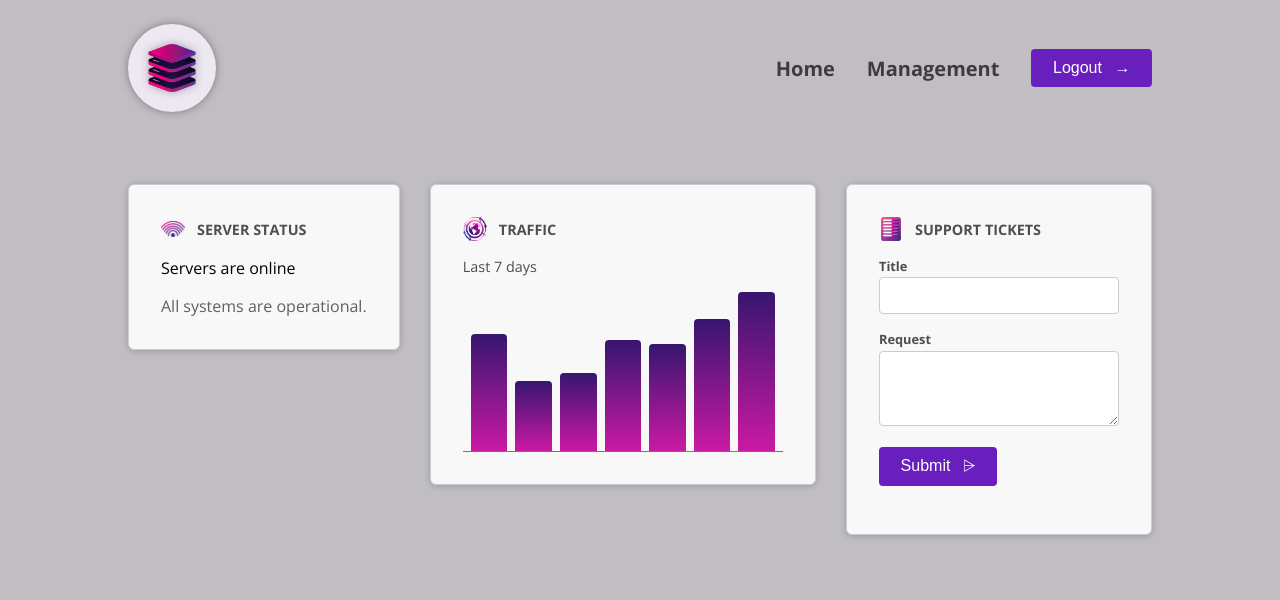
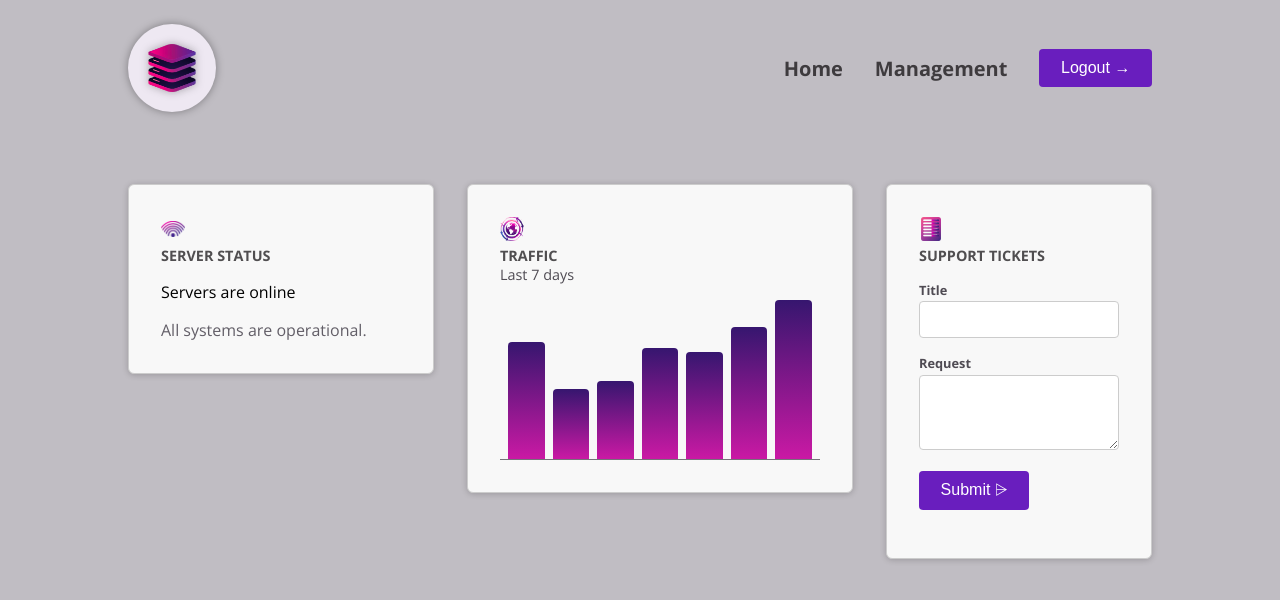
Before and after one commit to anonymouspilotbr/stats-dashboard-app, an Angular app: page / in a window 1280 px wide. Shown: the top 600 px of the page. Built offline with nearby package versions, Linux system fonts and the light colour scheme.

Commit message:
[v008] Host elements

```diff
--- a/src/app/dashboard/dashboard-item/dashboard-item.component.css
+++ b/src/app/dashboard/dashboard-item/dashboard-item.component.css
@@ -1,4 +1,4 @@
-.dashboard-item {
+:host {
   display: block;
   padding: 1rem;
   border: 1px solid #ccc;
@@ -7,7 +7,7 @@
   box-shadow: 0 1px 6px 0 rgba(0, 0, 0, 0.2);
 }
 
-.dashboard-item header {
+:host {
   display: flex;
   padding: 0;
   gap: 0.75rem;
@@ -15,7 +15,7 @@
   margin-bottom: 1rem;
 }
 
-.dashboard-item header img {
+:host header img {
   width: 1.5rem;
   height: 1.5rem;
   object-fit: contain;
@@ -29,7 +29,7 @@ h2 {
 }
 
 @media (min-width: 768px) {
-  .dashboard-item {
+  :host {
     padding: 2rem;
   }
 }
--- a/src/app/dashboard/dashboard-item/dashboard-item.component.html
+++ b/src/app/dashboard/dashboard-item/dashboard-item.component.html
@@ -1,4 +1,3 @@
-<div class="dashboard-item">
 <article>
     <header>
         <img [src]="image.src" [alt]="image.alt" />
@@ -6,4 +5,3 @@
     </header>
     <ng-content />
 </article>
-</div>
--- a/src/app/dashboard/dashboard-item/dashboard-item.component.ts
+++ b/src/app/dashboard/dashboard-item/dashboard-item.component.ts
@@ -5,7 +5,8 @@ import { Component, Input } from '@angular/core';
   standalone: true,
   imports: [],
   templateUrl: './dashboard-item.component.html',
-  styleUrl: './dashboard-item.component.css'
+  styleUrl: './dashboard-item.component.css',
+
 })
 export class DashboardItemComponent {
   @Input({ required: true }) image!: { src: string; alt: string };
--- a/src/app/dashboard/dashboard-server-status/dashboard-server-status.component.css
+++ b/src/app/dashboard/dashboard-server-status/dashboard-server-status.component.css
@@ -1,4 +1,4 @@
-#status {
+:host {
   display: block;
   width: 15rem;
 }
--- a/src/app/dashboard/dashboard-server-status/dashboard-server-status.component.html
+++ b/src/app/dashboard/dashboard-server-status/dashboard-server-status.component.html
@@ -1,12 +1,10 @@
-<div>
-    @if (currentStatus === 'online') {
+@if (currentStatus === 'online') {
     <p>Servers are online</p>
     <p>All systems are operational.</p>
-    } @else if (currentStatus === 'offline') {
+} @else if (currentStatus === 'offline') {
     <p>Servers are offline</p>
     <p>Functionality should be restored soon.</p>
-    } @else {
+} @else {
     <p>Server status is unknown</p>
     <p>Fetching server status failed.</p>
-    }
-</div>
+}
--- a/src/app/dashboard/support-tickets/support-tickets.component.css
+++ b/src/app/dashboard/support-tickets/support-tickets.component.css
@@ -1,33 +1,33 @@
-#tickets {
+:host {
   display: flex;
   flex-direction: column;
   gap: 1.5rem;
 }
 
-#tickets ul {
+:host ul {
   list-style: none;
   margin: 0;
   padding: 0;
   width: 15rem;
 }
 
-#tickets li {
+:host li {
   margin: 0.5rem 0;
 }
 
-#tickets p {
+:host p {
   margin: 0;
   color: #4f4b53;
 }
 
-#tickets h2 {
+:host h2 {
   margin: 0;
   font-size: 1.1rem;
   color: #38343c;
 }
 
 @media (min-width: 768px) {
-  #tickets {
+  :host {
     flex-direction: row;
   }
 }
--- a/src/app/shared/button/button.component.css
+++ b/src/app/shared/button/button.component.css
@@ -1,4 +1,4 @@
-button {
+:host {
   display: inline-block;
   padding: 0.65rem 1.35rem;
   border-radius: 0.25rem;
@@ -10,7 +10,7 @@ button {
   border: none;
 }
 
-button:hover {
+:host:hover {
   background-color: #551b98;
 }
 
@@ -20,6 +20,6 @@ button:hover {
   transition: transform 0.2s ease-in-out;
 }
 
-button:hover .icon {
+:host:hover .icon {
   transform: translateX(4px);
 }
--- a/src/styles.css
+++ b/src/styles.css
@@ -18,49 +18,6 @@ main {
   margin: 3rem 10%;
 }
 
-#logo {
-  width: 5.5rem;
-  height: 5.5rem;
-  background-color: #eee8f2;
-  padding: 1.25rem;
-  border-radius: 50%;
-  box-shadow: 0 0 8px rgba(0, 0, 0, 0.35);
-}
-
-#logo img {
-  width: 100%;
-  height: 100%;
-  filter: drop-shadow(0 0 4px rgba(29, 29, 29, 0.35));
-}
-
-nav ul {
-  display: flex;
-  gap: 2rem;
-  list-style: none;
-  align-items: center;
-  padding: 0;
-  margin: 0;
-}
-
-nav ul li a {
-  color: #3e3b3e;
-  text-decoration: none;
-  font-weight: bold;
-}
-
-nav ul li a:hover {
-  color: #77207a;
-}
-
-@media (min-width: 768px) {
-  header {
-    font-size: 1.25rem;
-    flex-direction: row;
-    gap: 0;
-    padding: 1.5rem 10%;
-  }
-}
-
 #dashboard {
   display: flex;
   flex-direction: column;
@@ -72,95 +29,6 @@ nav ul li a:hover {
 
 @media (min-width: 768px) {
   #dashboard {
-    flex-direction: row;
-  }
-}
-
-@keyframes pulse {
-  0% {
-    opacity: 1;
-  }
-  50% {
-    opacity: 0.5;
-  }
-  100% {
-    opacity: 1;
-  }
-}
-
-h2 {
-  margin: 0;
-  font-size: 0.9rem;
-  text-transform: uppercase;
-  color: #504e50;
-}
-
-@media (min-width: 768px) {
-  .dashboard-item {
-    padding: 2rem;
-  }
-}
-
-button {
-  display: inline-block;
-  padding: 0.65rem 1.35rem;
-  border-radius: 0.25rem;
-  font-size: 1rem;
-  text-align: center;
-  cursor: pointer;
-  background-color: #691ebe;
-  color: white;
-  border: none;
-}
-
-button:hover {
-  background-color: #551b98;
-}
-
-.icon {
-  display: inline-block;
-  margin-left: 0.5rem;
-  transition: transform 0.2s ease-in-out;
-}
-
-button:hover .icon {
-  transform: translateX(4px);
-}
-
-#tickets {
-  display: flex;
-  flex-direction: column;
-  gap: 1.5rem;
-}
-
-#tickets ul {
-  list-style: none;
-  margin: 0;
-  padding: 0;
-  width: 15rem;
-}
-
-#tickets li {
-  margin: 0.5rem 0;
-}
-
-#tickets p {
-  margin: 0;
-  color: #4f4b53;
-}
-
-#tickets h2 {
-  margin: 0;
-  font-size: 1.1rem;
-  color: #38343c;
-}
-
-#new-ticket {
-  width: 15rem;
-}
-
-@media (min-width: 768px) {
-  #tickets {
     flex-direction: row;
   }
 }
```
Lines whose indentation alone changed are shown as unchanged.
